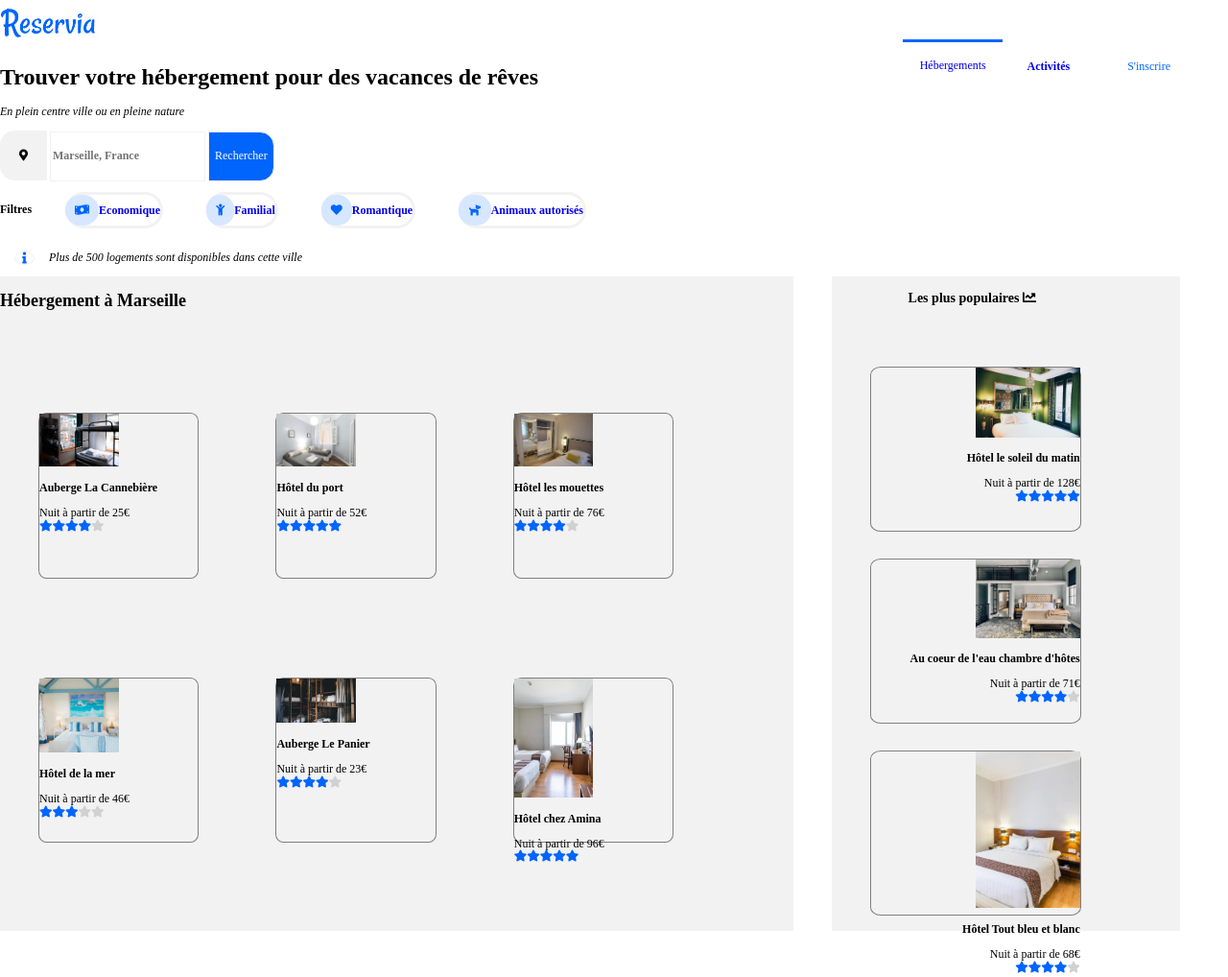
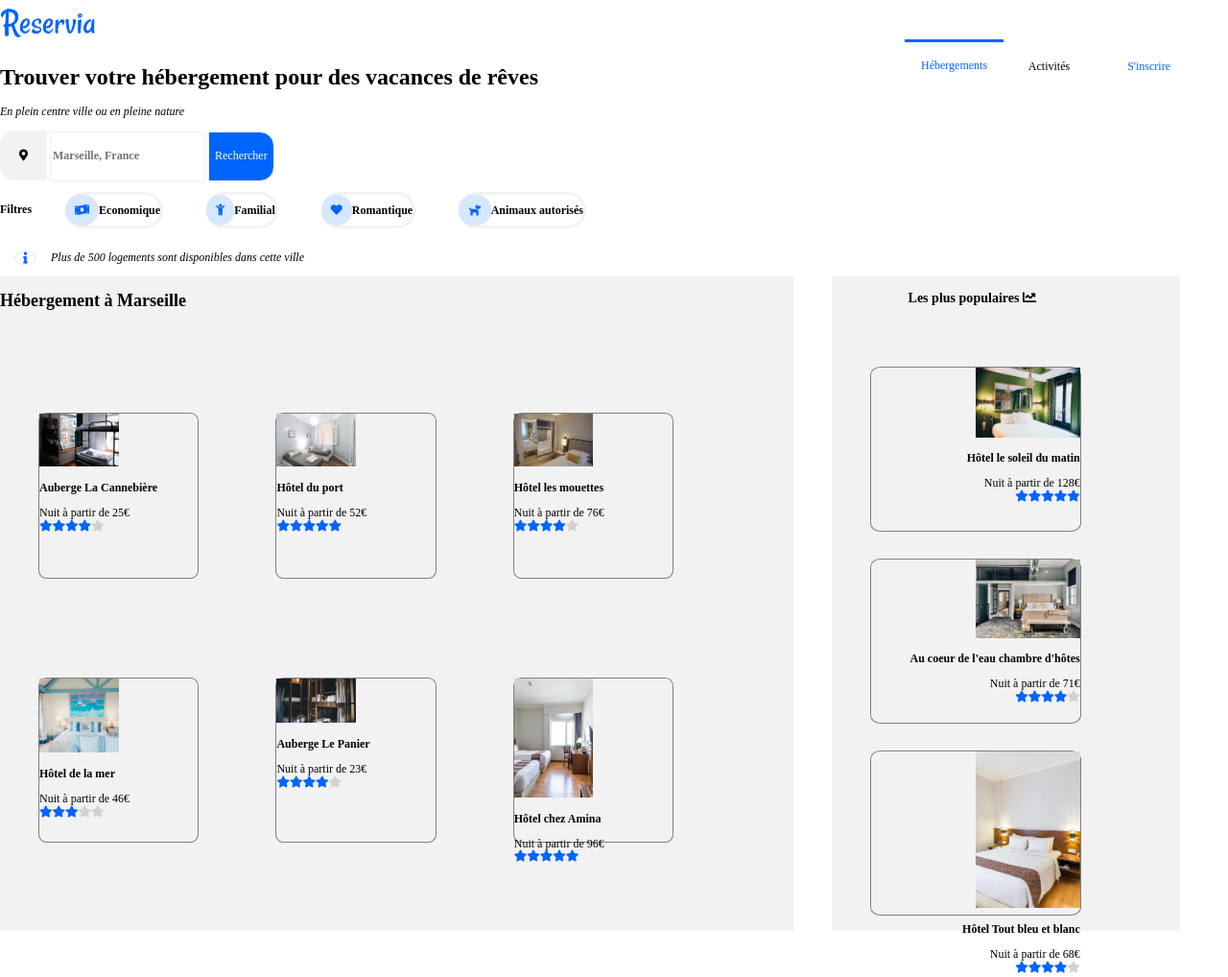
Before and after one commit to RavotCyril/RavotCyril_2_01012021, a plain HTML site: page Transformez une maquette en site web test.html in a window 1280 px wide. Shown: the top 1018 px of the page at 96% size. Drawn offline with Linux system fonts and the light colour scheme; a web font is replaced by a local one.

Commit message:
header et footer terminé.

```diff
--- a/Transformez une maquette en site web test.html
+++ b/Transformez une maquette en site web test.html
@@ -17,7 +17,7 @@
               <nav>
                 <ul class="navigation">
                   <li><a class="blue" href="#">S'inscrire</a></li>
-                  <li><a class="Filtres" href="#ActivitesaMarseille">Activités</a></li>
+                  <li><a class="decoration2" href="#ActivitesaMarseille">Activités</a></li>
                   <li><a class="decoration" href="#BlocHergementetPopulaire">Hébergements</a></li>
                 </ul>
                </nav>
--- a/style.css
+++ b/style.css
@@ -40,6 +40,13 @@ nav li  /* Pour que la navigation soit aligné sur la meme ligne et non pas en l
     text-decoration:none;
     border-top:solid 3px #0065FC;
     padding:25%;
+    color:#0065FC;
+}
+.decoration2
+{
+    text-decoration:none;
+    font-weight:italic;
+    color:black;
 }
 
 .TitrePrincipale
@@ -86,6 +93,8 @@ a:hover
 .Filtres a
 {
     text-decoration:none;
+    font-weight:bold;
+    color:black;
 }
 
 .Filtres /* Filtre - "Navigation" aligné à gauche*/
@@ -96,6 +105,7 @@ a:hover
     align-items:center;
     padding-left:0px;
     font-weight:bold;
+    color:black;
 }
 .filtre_li
 {
@@ -108,7 +118,6 @@ a:hover
     border-width: 3px 3px 3px 0px;
     border-radius: 25px 25px 25px 25px;
     margin-right:45px;
-    color:#0065FC;
 }
 .filtre_li-Economiques i
 {
@@ -170,7 +179,7 @@ img
 }
 .IconInformation i
 {
-    border:1px #f2f2f2 solid;
+    border:2px #f2f2f2 solid;
     border-radius:100%;
     margin-left:15px;
     margin-right:15px;
```
